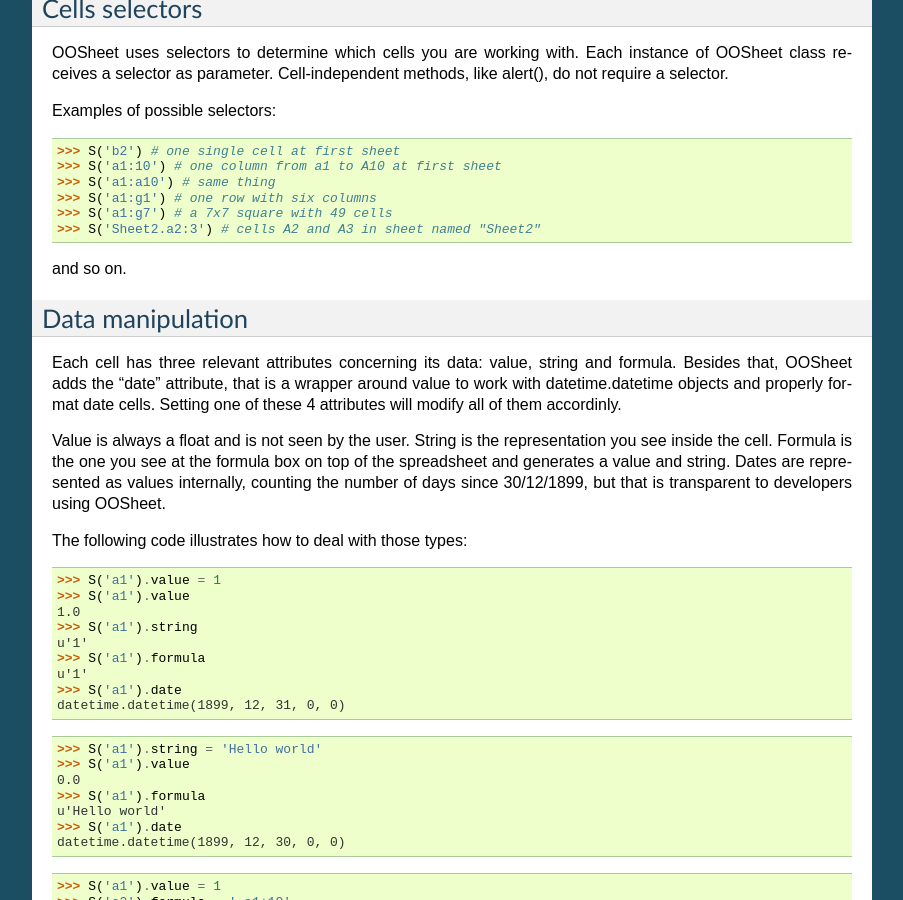
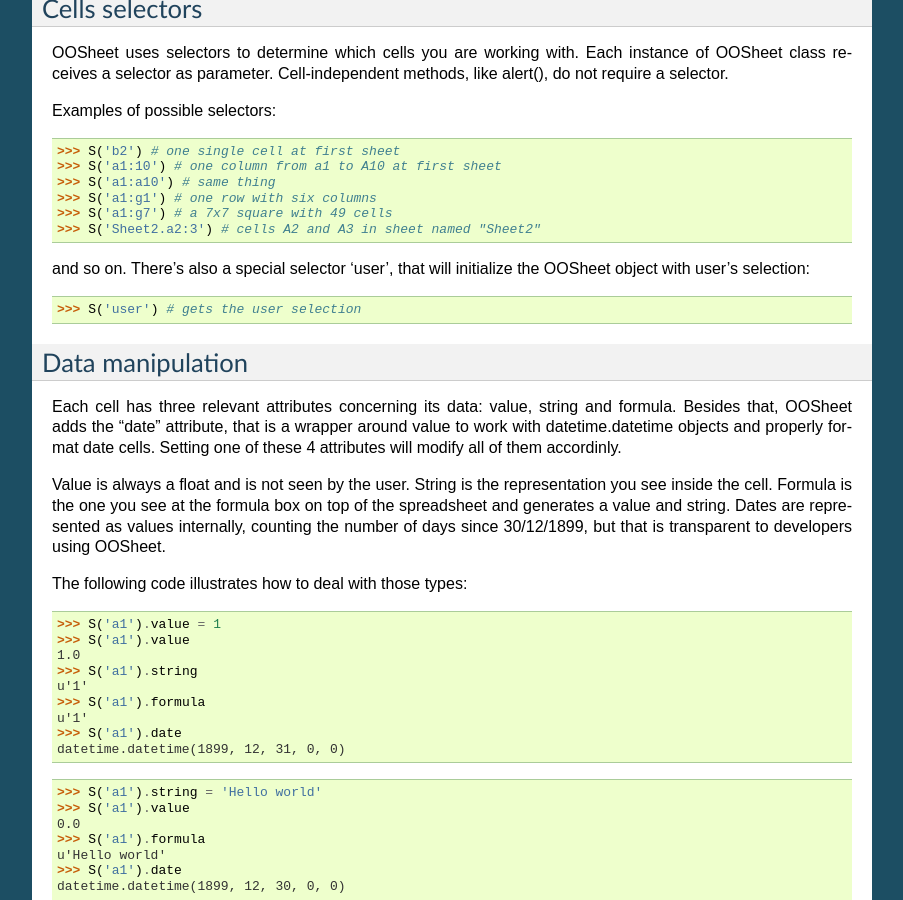
Before and after one commit to lfagundes/oosheet, a Sphinx documentation site: the page built from docs/using-oosheet.rst, in a window 1280 px wide and 900 px high, scrolled down 654 px. Shown: the whole window, without its empty margins (198-1101 px from the left). Built offline with Sphinx 7.4.7, drawn with Linux system fonts in a browser that asks for light colours.

Commit message:
documentation on user's selection

```diff
--- a/docs/using-oosheet.rst
+++ b/docs/using-oosheet.rst
@@ -43,7 +43,9 @@
     >>> S('a1:g7') # a 7x7 square with 49 cells
     >>> S('Sheet2.a2:3') # cells A2 and A3 in sheet named "Sheet2"
 
-and so on.
+and so on. There's also a special selector 'user', that will initialize the OOSheet object with user's selection:
+
+    >>> S('user') # gets the user selection
 
 Data manipulation
 =================
```
